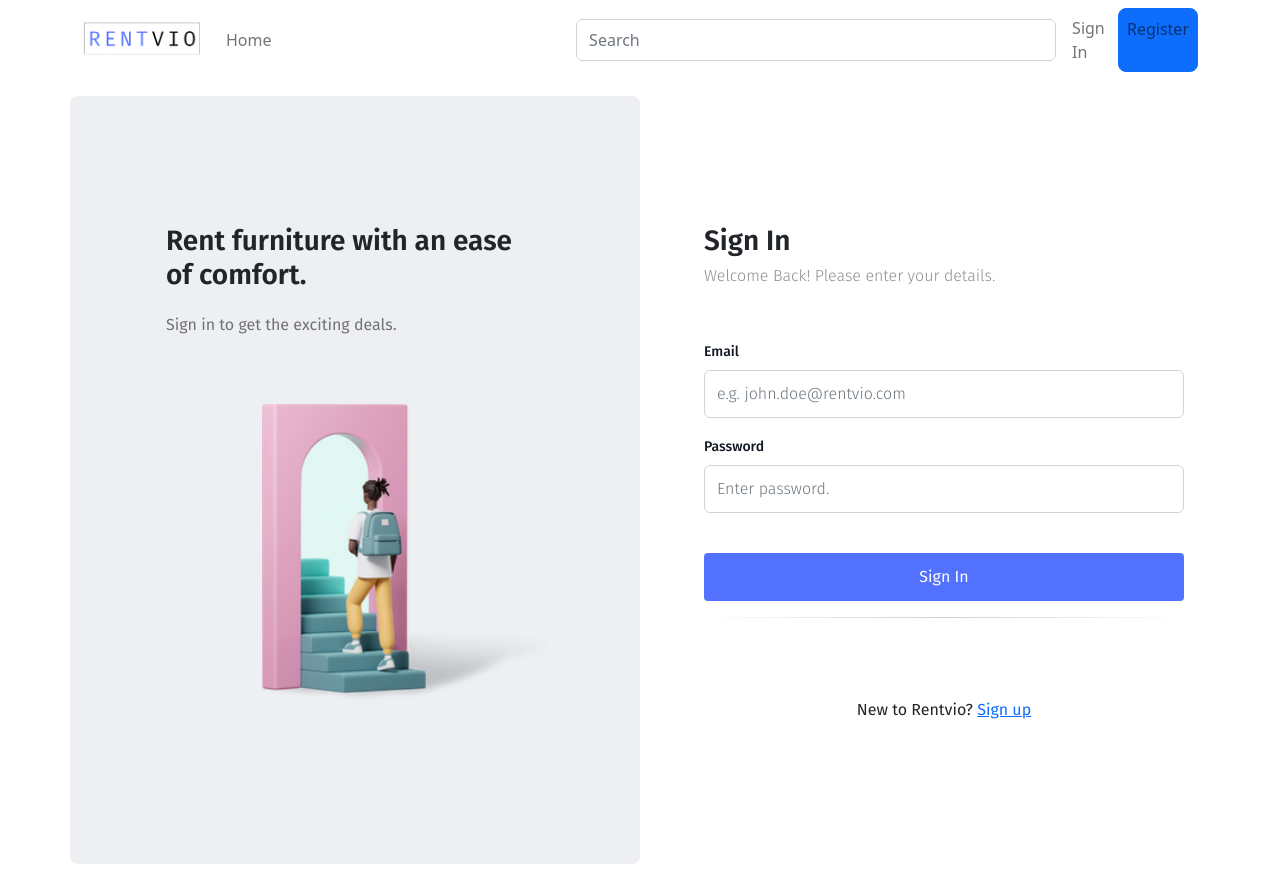
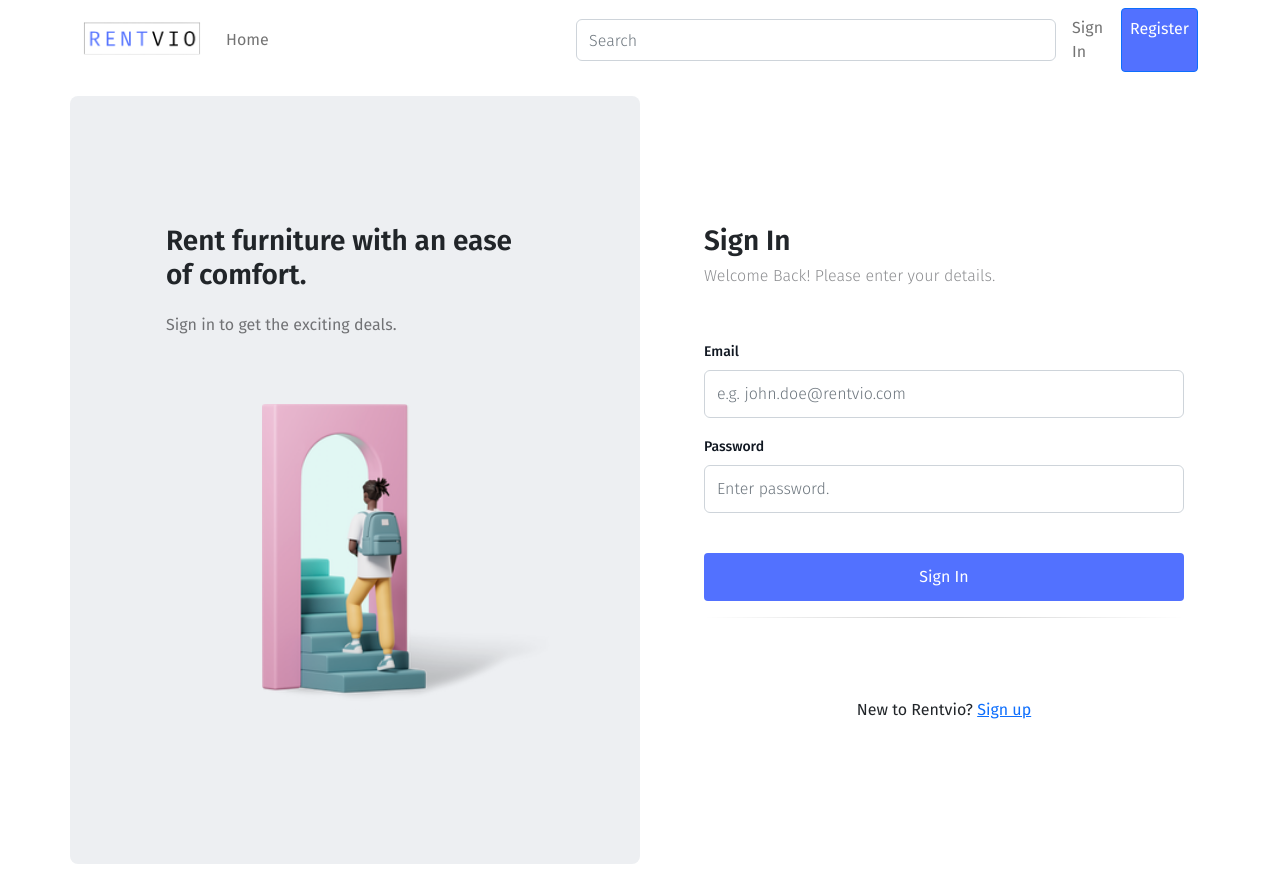
Before and after one commit to iyashlodaya/rentvio-frontend, a React (Create React App) app in the folder projfrontend/: page /login in a window 1280 px wide. Built offline with nearby package versions, Linux system fonts and the light colour scheme; no server answers.

Commit message:
added styles

```diff
--- a/projfrontend/src/core/core.css
+++ b/projfrontend/src/core/core.css
@@ -3,19 +3,13 @@
 }
 
 #signup-btn {
-    border-radius: 8px;
+    border-radius: 4px;
+    color: #fff;
+    background-color: #5271FF;
 }
 
 #signup-btn:hover {
-    border-radius: 8px;
-}
-
-#login-btn {
-    border-radius: 8px;
-}
-
-#login-btn:hover {
-    border-radius: 8px;
+    border-radius: 4px;
 }
 
 .login-section {
@@ -23,3 +17,7 @@
     width: 12%;
     justify-content: space-between;
 }
+
+.carousal-inner {
+    border-radius: 0.5rem;
+}
--- a/projfrontend/src/styles.css
+++ b/projfrontend/src/styles.css
@@ -1,5 +1,8 @@
 @import url('https://fonts.googleapis.com/css2?family=Fira+Sans:ital,wght@0,100;0,200;0,300;0,400;0,500;0,600;1,200;1,300&family=Raleway:wght@100;200;300;400;500;600&family=Roboto:ital,wght@0,100;0,300;0,400;0,500;1,100;1,300&display=swap');
 
+* {
+  font-family: 'Fira Sans', sans-serif;
+}
 .btn,
 .jumbotron,
 .nav :hover {
--- a/projfrontend/src/user/css/user.css
+++ b/projfrontend/src/user/css/user.css
@@ -41,7 +41,6 @@
     padding-left: 4rem;
     padding-right: 4rem;
     /* font-family: 'Raleway', sans-serif; */
-    font-family: 'Fira Sans', sans-serif;
     /* font-family: 'Roboto', sans-serif; */
 }
 
```
